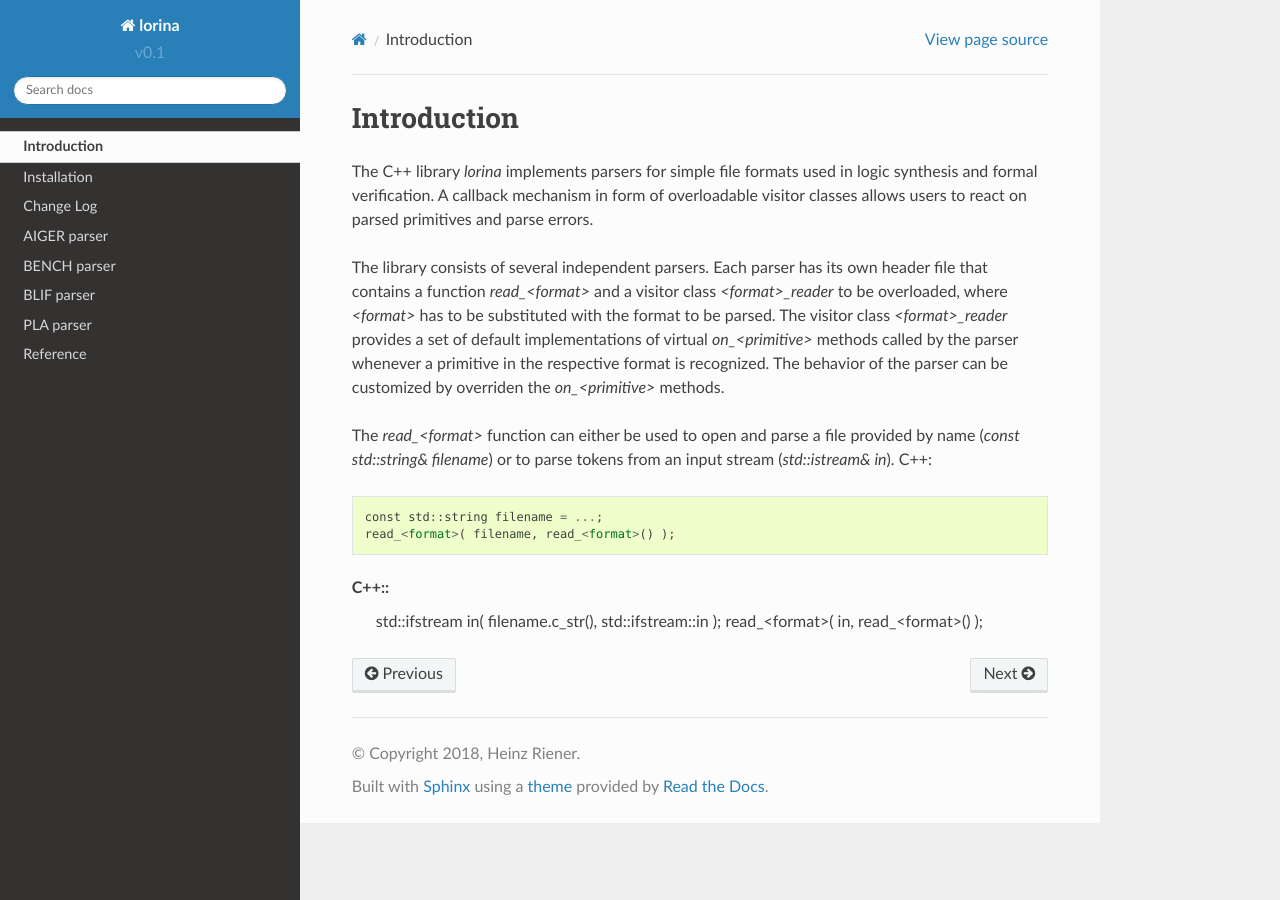
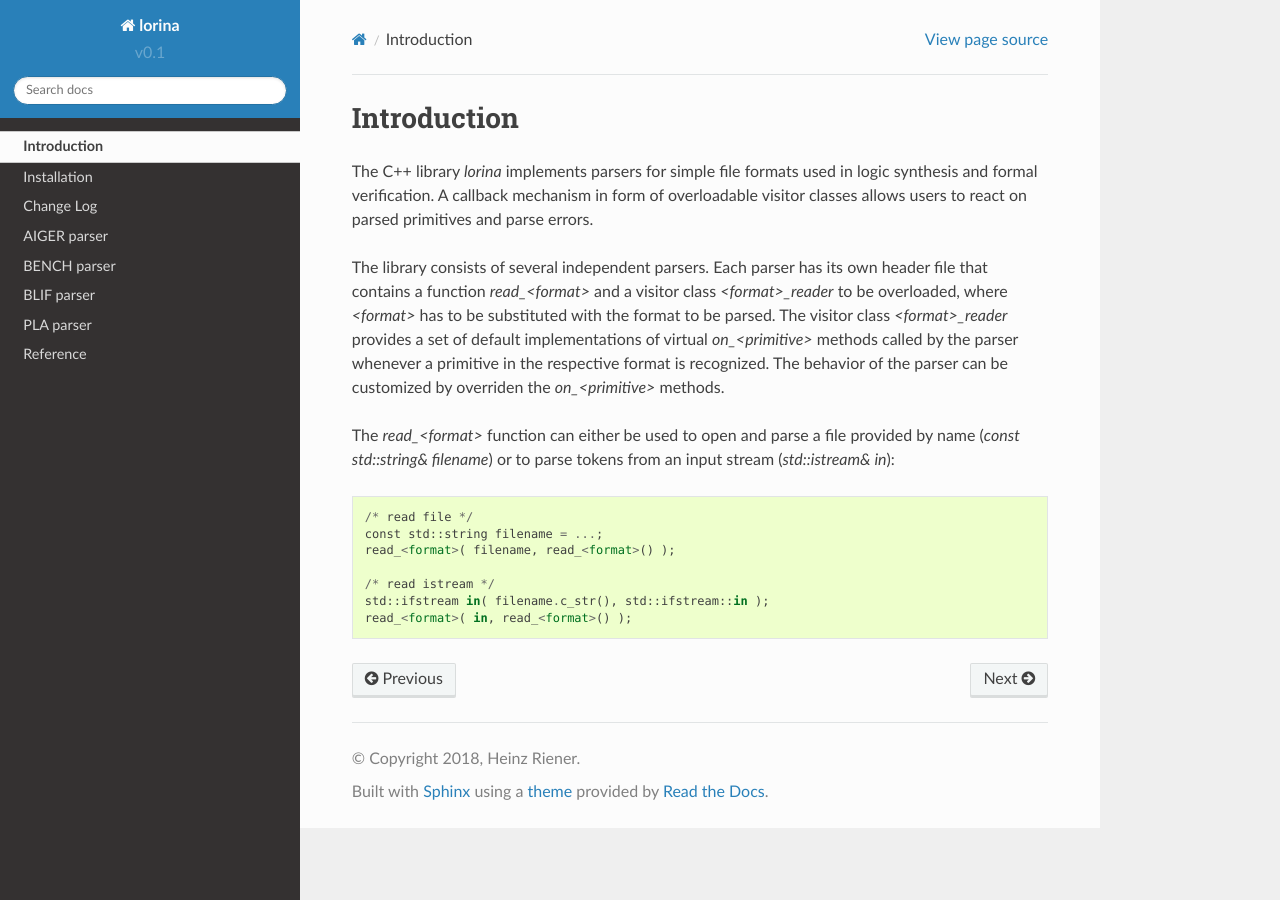
Before and after one commit to hriener/lorina, a Sphinx documentation site: the page built from docs/introduction.rst, in a window 1280 px wide. Built offline with Sphinx 7.4.7 and the Read the Docs theme 2.0.0, drawn with Linux system fonts in a browser that asks for light colours; pages that are not in the unit, such as notebooks, are missing from menus.

Commit message:
Docs: introduction.

```diff
--- a/docs/introduction.rst
+++ b/docs/introduction.rst
@@ -17,11 +17,12 @@ be customized by overriden the `on_<primitive>` methods.
 
 The `read_<format>` function can either be used to open and parse a
 file provided by name (`const std::string& filename`) or to parse
-tokens from an input stream (`std::istream& in`).
-C++::
+tokens from an input stream (`std::istream& in`)::
+
+  /* read file */
   const std::string filename = ...;
   read_<format>( filename, read_<format>() );
 
-C++::
+  /* read istream */
   std::ifstream in( filename.c_str(), std::ifstream::in );
   read_<format>( in, read_<format>() );
```
